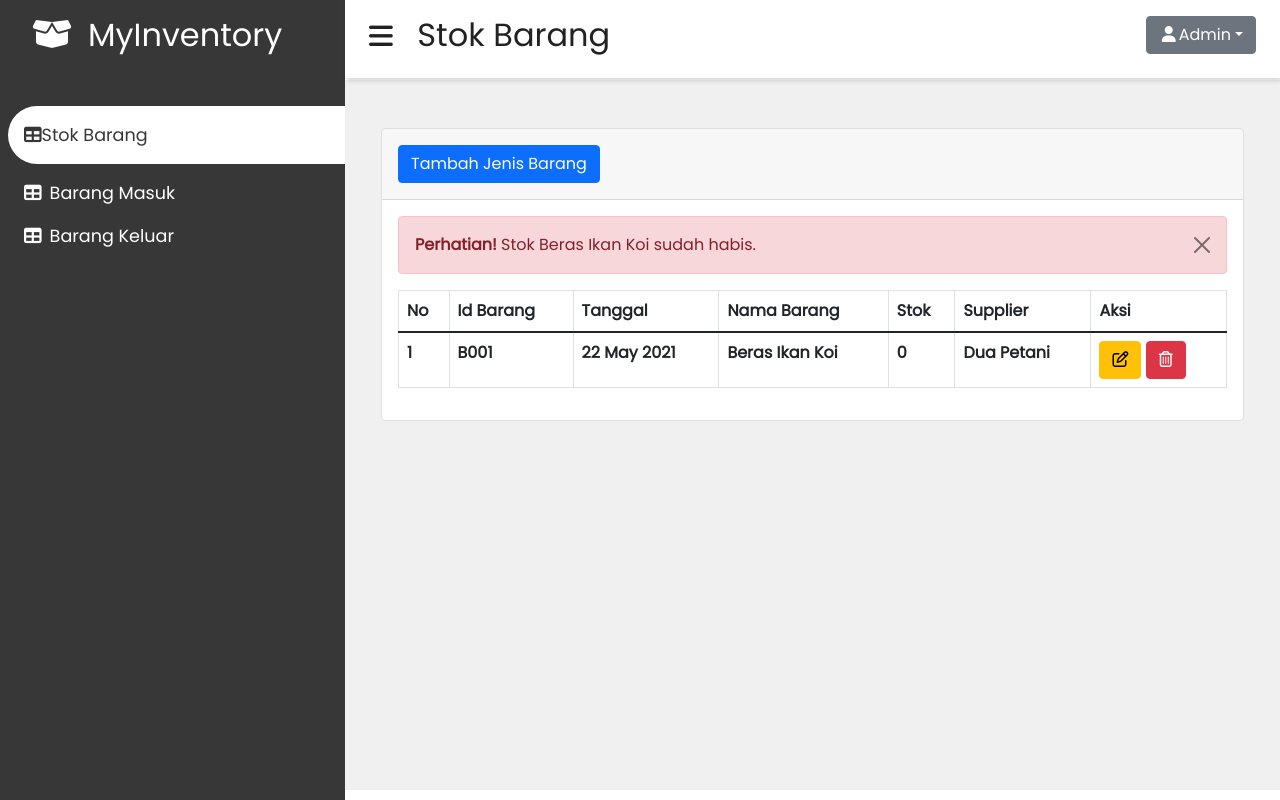
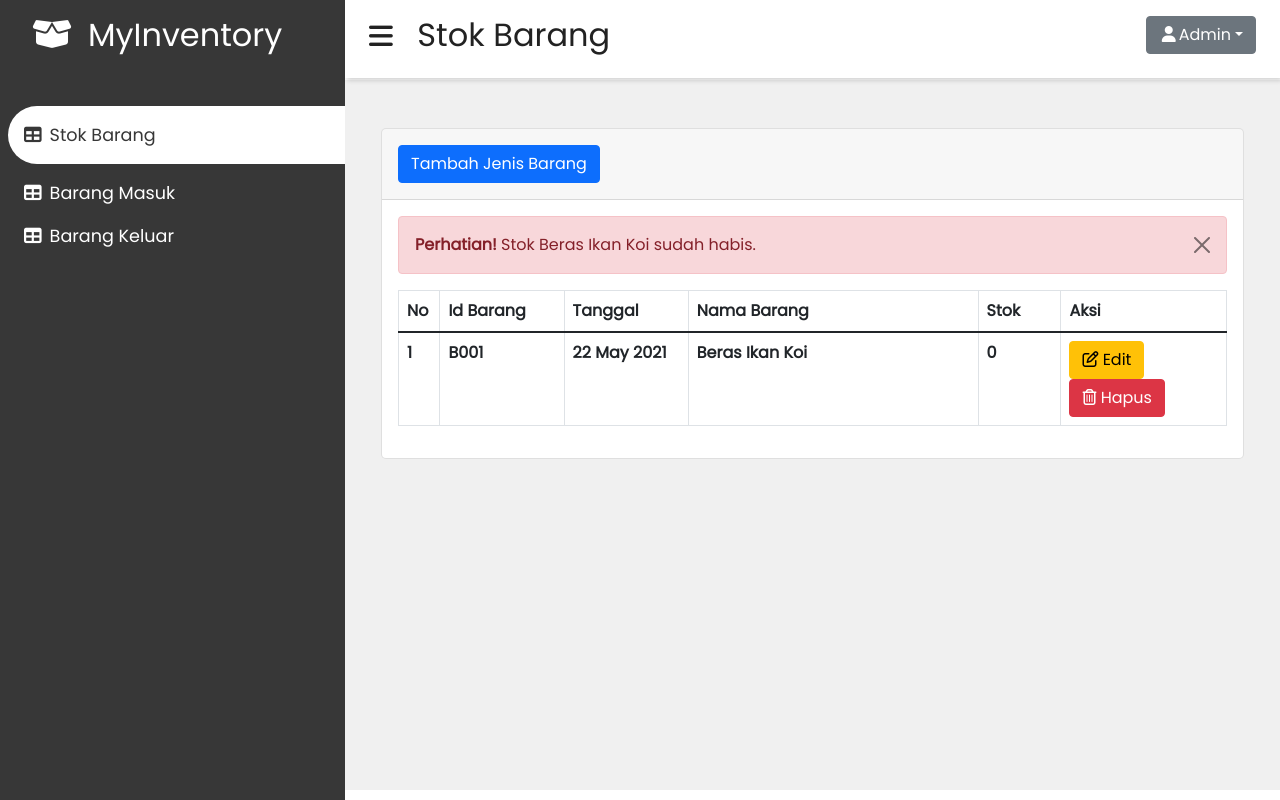
Before and after one commit to 19110-NurAiniLaillaAsri/4F_Kel1_Inventory, a PHP site: page /stok.php in a window 1280 px wide. Run offline with PHP 8.4, Linux system fonts and the light colour scheme; a user stored in the database is signed in; data comes from the database, SQL or seed files in the repository; some libraries are stand-ins or nearby versions.

Commit message:
Update stok.php

```diff
--- a/inventory/stok.php
+++ b/inventory/stok.php
@@ -14,8 +14,8 @@ require 'cek.php';
     <link rel="stylesheet" href="css/inventory.css">
 </head>
 
+<body>
 <!-- Sidebar -->
-<body>
 	<input type="checkbox" id="nav-toggle">
 	<div class="sidebar">
 		<div class="sidebar-brand">
@@ -25,7 +25,7 @@ require 'cek.php';
 		<div class="sidebar-menu">
 			<ul>
 				<li>
-					<a href="stok.php" class="active" style="text-decoration: none;"><i class="fas fa-table"></i><span>Stok Barang</span></a>
+					<a href="stok.php" class="active" style="text-decoration: none;"><i class="fas fa-table me-2"></i><span>Stok Barang</span></a>
 				</li>
 				<li>
 					<a href="masuk.php" style="text-decoration: none;"><i class="fas fa-table me-2"></i><span>Barang Masuk</span></a>
@@ -45,7 +45,6 @@ require 'cek.php';
 				</label>
 				Stok Barang
 			</h2>
-
       <div class="dropdown">
         <a class="btn btn-secondary dropdown-toggle" href="#" role="button" id="dropdownMenuLink" data-bs-toggle="dropdown" aria-expanded="false"><i class="fas fa-user fa-fw"></i><?= ucfirst($_SESSION['nama_user']);?></a>
 
@@ -65,8 +64,7 @@ require 'cek.php';
     				<div class="card-header">
     					<!-- Button trigger modal -->
               <button type="button" class="btn btn-primary" data-bs-toggle="modal" data-bs-target="#exampleModal"> Tambah Jenis Barang </button>
-
-                        <!-- Modal -->
+<!-- Modal barang Baru -->
               <form action="" method="POST">
               <div class="modal fade" id="exampleModal" tabindex="-1" aria-labelledby="exampleModalLabel" aria-hidden="true">
                 <div class="modal-dialog">
@@ -98,11 +96,8 @@ require 'cek.php';
 
                 while($fetcharray=mysqli_fetch_array($getdata)){
                   $barang = $fetcharray['nama_barang'];
-
-
               ?>
               <div class="alert alert-danger alert-dismissible">
-
                 <strong>Perhatian!</strong> Stok <?=$barang;?> sudah habis.
                 <button type="button" class="btn-close" data-bs-dismiss="alert" aria-label="Close"></button>
               </div>
@@ -113,25 +108,24 @@ require 'cek.php';
     						<table class="table table-bordered overflow-scroll" id="dataTable" width="100%">
     							<thead>
     								<tr>
-    									<th>No</th>
-    									<th>Id Barang</th>
-    									<th>Tanggal</th>
-    									<th>Nama Barang</th>
-    									<th>Stok</th>
-    									<th>Supplier</th>
-    									<th>Aksi</th>
+    									<th style="width: 5%;">No</th>
+    									<th style="width: 15%;">Id Barang</th>
+    									<th style="width: 15%;">Tanggal</th>
+    									<th style="width: 35%;">Nama Barang</th>
+    									<th style="width: 10%;">Stok</th>
+    									<th style="width: 20%;">Aksi</th>
     								</tr>
     							</thead>
     							<tbody>
                     <?php
                       $i = 1;
                       $getdata = mysqli_query($koneksi, "SELECT * FROM stok");
-                                    while($fetcharray=mysqli_fetch_array($getdata)){
-                                        $id_barang = $fetcharray['id_barang'];
-                                        $tanggal = $fetcharray['tanggal'];
-                                        $nama_barang = $fetcharray['nama_barang'];
-                                        $stok = $fetcharray['stok'];
-                                        $supplier = $fetcharray['supplier'];
+                      while($row=mysqli_fetch_array($getdata)){
+                      $id_barang = $row['id_barang'];
+                      $tanggal = $row['tanggal'];
+                      $nama_barang = $row['nama_barang'];
+                      $stok = $row['stok'];
+                      $supplier = $row['supplier'];
                     ?>
                     <tr>
                       <td><?=$i;?></td>
@@ -139,16 +133,56 @@ require 'cek.php';
                       <td><?= date("d F Y", strtotime($tanggal));?></td>
                       <td><?=$nama_barang;?></td>
                       <td><?=$stok;?></td>
-                                        <td><?=$supplier;?></td>
                       <td>
-                                            <a class="btn btn-warning"><i class="far fa-edit"></i></a>
-                                            <a class="btn btn-danger"><i class="far fa-trash-alt"></i></a>
+
+                        <button type="button" class="btn btn-warning" data-bs-toggle="modal" data-bs-target="#edit<?=$id_barang;?>"><i class="far fa-edit"></i> Edit </button>
+                        <button type="button" class="btn btn-danger" data-bs-toggle="modal" data-bs-target="#delete<?=$id_barang;?>"><i class="far fa-trash-alt"></i> Hapus </button>
                       </td>
+<!-- Modal Edit Barang -->
+                      <form action="" method="POST">
+                      <div class="modal fade" id="edit<?=$id_barang;?>" tabindex="-1" aria-labelledby="exampleModalLabel" aria-hidden="true">
+                        <div class="modal-dialog">
+                          <div class="modal-content">
+                            <div class="modal-header">
+                              <h5 class="modal-title" id="exampleModalLabel">Edit Data Barang</h5>
+                              <button type="button" class="btn-close" data-bs-dismiss="modal" aria-label="Close"></button>
+                            </div>
+                            <div class="modal-body">
+                              <input class="form-control" type="text" name="id_barang" value="<?=$id_barang;?>" aria-label="readonly input example" readonly><br>
+                              <input type="text" name="nama_barang" value="<?=$nama_barang;?>" class="form-control" required><br>
+                            </div>
+                            <div class="modal-footer">
+                              <button type="Submit" class="btn btn-primary" name="editbarang">Submit</button>
+                            </div>
+                          </div>
+                        </div>
+                      </div>
+                      </form>
+<!-- Modal Hapus Barang -->
+                      <form action="" method="POST">
+                      <div class="modal fade" id="delete<?=$id_barang;?>" tabindex="-1" aria-labelledby="exampleModalLabel" aria-hidden="true">
+                        <div class="modal-dialog">
+                          <div class="modal-content">
+                            <div class="modal-header">
+                              <h5 class="modal-title" id="exampleModalLabel">Hapus Data Barang</h5>
+                              <button type="button" class="btn-close" data-bs-dismiss="modal" aria-label="Close"></button>
+                            </div>
+                            <div class="modal-body">
+                              Apakah Anda yakin ingin menghapus data <?=$nama_barang;?>
+                              <input type="hidden" name="id_barang" value="<?=$id_barang;?>">
+                            </div>
+                            <div class="modal-footer">
+                              <button type="Submit" class="btn btn-danger" name="hapusbarang">Hapus</button>
+                            </div>
+                          </div>
+                        </div>
+                      </div>
+                      </form>
+
                     </tr>
                     <?php $i++; ?>
                     <?php
                     };
-
                     ?>
                   </tbody>
     						</table>
```
Lines whose indentation alone changed are shown as unchanged.
